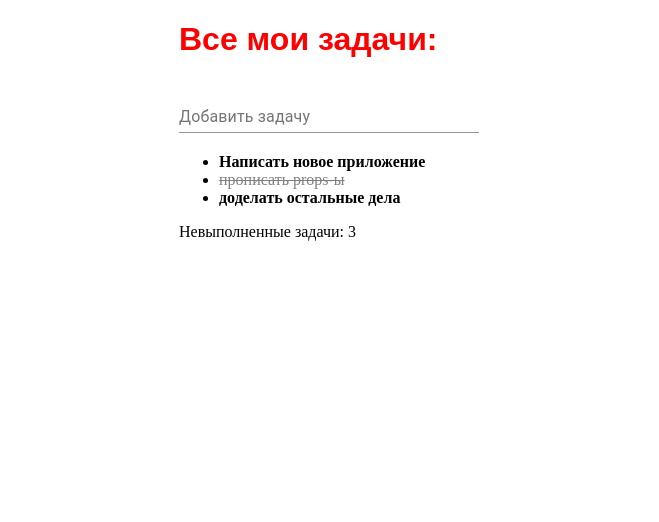
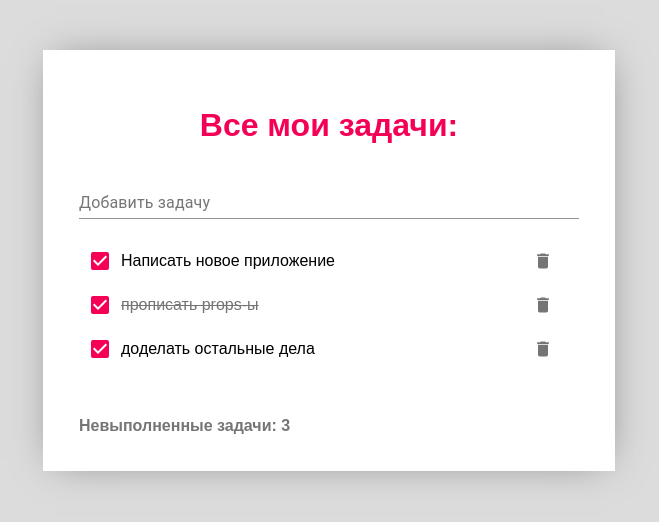
Before and after one commit to eugenia1190/TodoApp_React, a React (Create React App) app: page / in a window 1280 px wide. Shown: the top 522 px of the page, without its empty margins (311-970 px from the left). Built offline with nearby package versions, Linux system fonts and the light colour scheme.

Commit message:
add style for app

```diff
--- a/package.json
+++ b/package.json
@@ -3,6 +3,8 @@
   "version": "0.1.0",
   "private": true,
   "dependencies": {
+    "@material-ui/icons": "^4.2.1",
+    "material-design-icons": "^3.0.1",
     "react": "^16.8.6",
     "react-dom": "^16.8.6",
     "react-scripts": "3.0.1"
@@ -29,7 +31,7 @@
     ]
   },
   "devDependencies": {
-    "@material-ui/core": "^4.3.2",
+    "@material-ui/core": "^4.4.0",
     "classnames": "^2.2.6"
   }
 }
--- a/src/components/App/App.js
+++ b/src/components/App/App.js
@@ -28,7 +28,9 @@ const App = () => {
 	<div className={styles.wrap}>
 		<h1 className={styles.title}>Все мои задачи:</h1>
 		<InputItem />
-		<ItemList items={items} />
+		<ItemList
+			items= {items}
+		/>
 		<Footer count={3} />
 	</div>);
 }
--- a/src/components/App/App.module.css
+++ b/src/components/App/App.module.css
@@ -1,13 +1,27 @@
+body
+{
+	margin:0;
+	padding: 50px 0 0 0;
+	background-color: #DCDCDC;
+
+}
+
+
 .wrap
 {
 	display: block;
-	margin: auto;
-	width: 300px;
-
+	margin: 0 auto;
+	padding: 35px;
+	width: 500px;
+	border: 1px solid #FFF;
+	box-shadow: 1px 0px 39px -12px #757575;
+	font-family: Arial;
+	background-color: #FFF;
 }
 
 .title
 {
+	color: #f50057;
+	text-align: center;
 	font-family: Arial;
-	color: red;
 }
--- /dev/null
+++ b/src/components/Checkbox/Checkbox.js
@@ -0,0 +1,26 @@
+import React from 'react';
+import Checkbox from '@material-ui/core/Checkbox';
+
+export default function Checkboxes() {
+  const [state, setState] = React.useState({
+    checkedA: true,
+    checkedB: true,
+    checkedF: true,
+  });
+
+  const handleChange = name => event => {
+    setState({ ...state, [name]: event.target.checked });
+  };
+
+  return (
+
+      <Checkbox
+        checked={state.checkedA}
+        onChange={handleChange('checkedA')}
+        value="checkedA"
+        inputProps={{
+          'aria-label': 'primary checkbox',
+        }}
+      />
+  );
+}
--- /dev/null
+++ b/src/components/DeleteIcon/DeleteIcon.js
@@ -0,0 +1,26 @@
+import React from 'react';
+import { makeStyles } from '@material-ui/core/styles';
+import IconButton from '@material-ui/core/IconButton';
+import DeleteIcon from '@material-ui/icons/Delete';
+
+
+const useStyles = makeStyles(theme => ({
+  button: {
+    margin: theme.spacing(1),
+  },
+  input: {
+    display: 'none',
+  },
+}));
+
+export default function DeleteIcons() {
+  const classes = useStyles();
+
+  return (
+    <span>
+        <IconButton aria-label="delete" className={classes.margin}>
+          <DeleteIcon fontSize="small" />
+        </IconButton>
+    </span>
+  );
+}
--- a/src/components/Footer/Footer.js
+++ b/src/components/Footer/Footer.js
@@ -1,5 +1,6 @@
 import React from 'react';
+import styles from './Footer.module.css';
 
-const Footer = ({ count }) => (<div>Невыполненные задачи: {count}</div>);
+const Footer = ({ count }) => (<div className={styles.footer}>Невыполненные задачи: {count}</div>);
 
 export default Footer;
--- /dev/null
+++ b/src/components/Footer/Footer.module.css
@@ -0,0 +1,5 @@
+.footer
+{
+	color:  #757575;
+	font-weight: bold;
+}
--- a/src/components/Item/Item.js
+++ b/src/components/Item/Item.js
@@ -1,6 +1,7 @@
 import React from 'react';
 import classnames from 'classnames';
-import styles from './Item.module.css'
+import styles from './Item.module.css';
+
 
 const Item = ({ value, isDone }) => (<span className={
 	classnames({
@@ -8,4 +9,5 @@ const Item = ({ value, isDone }) => (<span className={
 		[styles.done]: isDone
 	})}>{value}</span>);
 
+
 export default Item;
--- a/src/components/Item/Item.module.css
+++ b/src/components/Item/Item.module.css
@@ -1,12 +1,13 @@
 .item
 {
+	display: flex;
+	align-items: center;
+	width: 80%;
 	color: #000;
-	font-weight: bold;
 }
 
 .done
 {
-	color: #808080;
-	font-weight: normal;
+	color: #757575;
 	text-decoration: line-through;
 }
--- a/src/components/ItemList/ItemList.js
+++ b/src/components/ItemList/ItemList.js
@@ -1,9 +1,12 @@
 import React from 'react';
 import Item from '../Item/Item';
+import Checkboxes from '../Checkbox/Checkbox';
+import DeleteIcons from '../DeleteIcon/DeleteIcon';
+import styles from './ItemList.module.css';
 
 const ItemList = ({ items }) => (
-	<ul>
-	{items.map(item => <li key={item.value}><Item value={item.value} isDone={item.isDone} /></li>)}
+	<ul className={styles.itemList}>
+	{items.map(item =><li className={styles.item} key={item.value}><Checkboxes />  <Item value={item.value} isDone={item.isDone} /> <DeleteIcons /></li>)}
 	</ul>);
 
 export default ItemList;
--- /dev/null
+++ b/src/components/ItemList/ItemList.module.css
@@ -0,0 +1,11 @@
+.itemList
+{
+	margin-left: 0;
+    padding: 0 0 30px 0;
+}
+
+.item
+{
+	display: flex;
+	list-style-type: none;
+}
```
Also changed, not shown: 1 other file (tests, documents, lock files or other folders).
